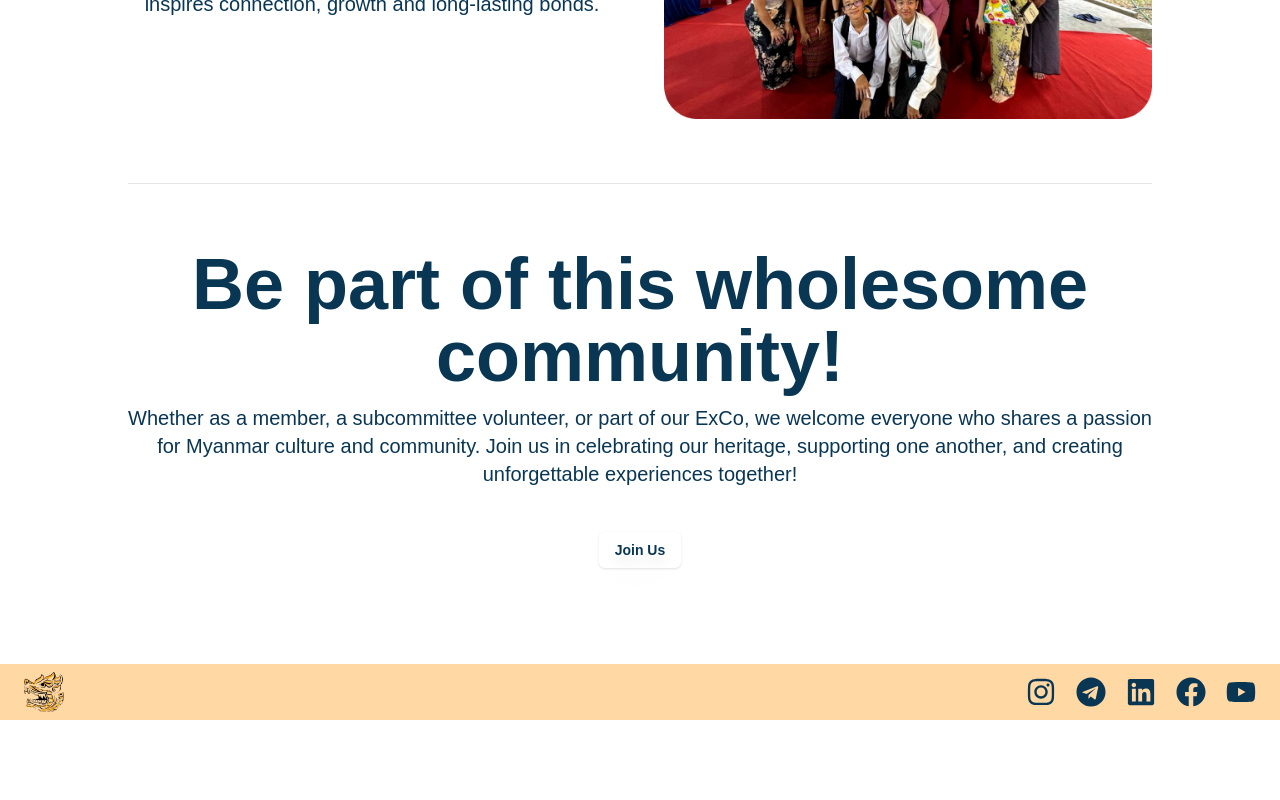
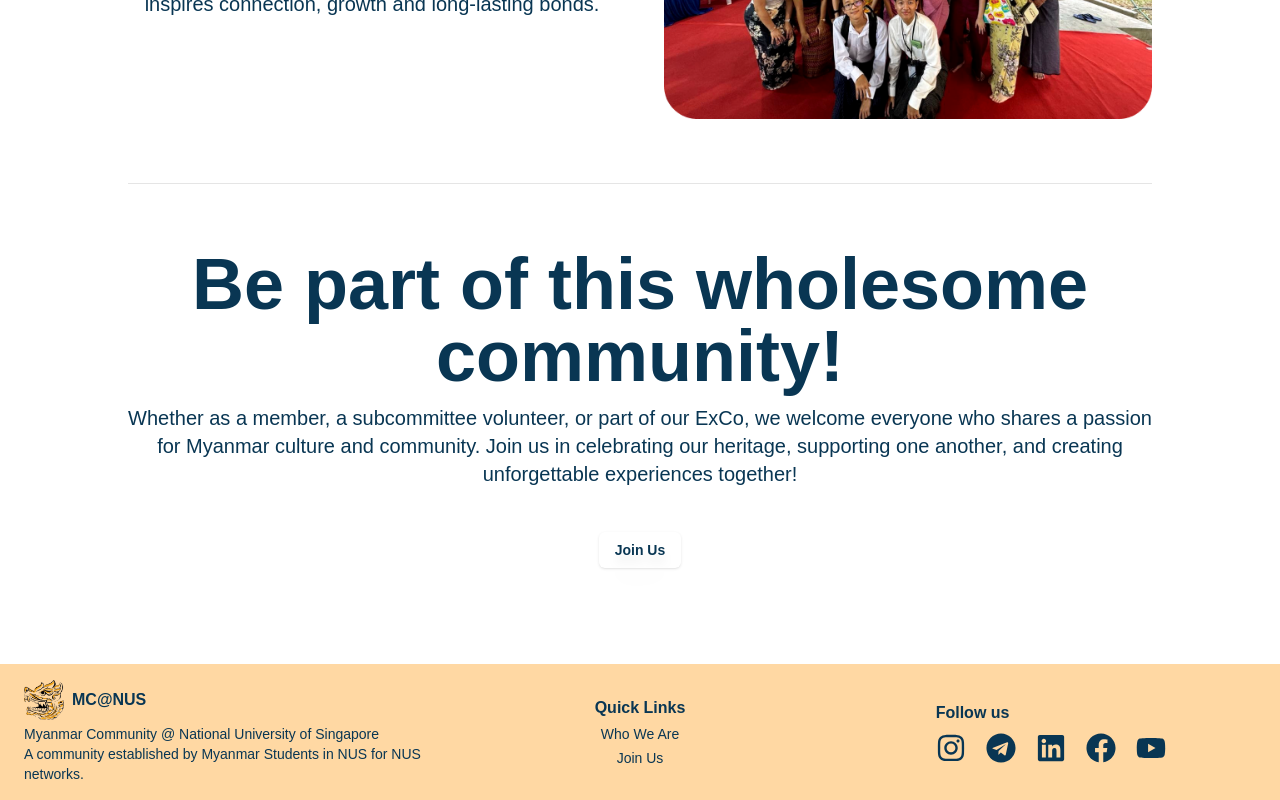
Before and after one commit to ZweZeya/mcnus, a Next.js app: page / in a window 1280 px wide. Shown: the part 1528-2328 px from the top of the page. Before the commit the page ends 2248 px from the top, so only its background shows below. Built offline with nearby package versions, Linux system fonts and the light colour scheme; a web font is replaced by a local one.

Commit message:
Fixed footer

```diff
--- a/src/app/components/footer/Footer.tsx
+++ b/src/app/components/footer/Footer.tsx
@@ -3,19 +3,56 @@ import { FaInstagram, FaTelegram, FaLinkedin, FaFacebook, FaYoutube } from "reac
 import FooterItem from "./FooterItem";
 import Logo from "../Logo";
 import S from "@/app/utils/constantString";
+import { MenuItem } from "../navbar/Menu";
+import FooterLink from "./FooterLink";
 
 const Footer = () => {
+    const menuItems: MenuItem[] = [
+        { name: S.whoWeAre, to: "/about" },
+        { name: S.joinUs, to: "/recruitment" },
+    ];
     return (
-        <div className="flex items-center py-4 px-6 mt-auto justify-center" style={{backgroundColor: frangipani, height: "7vh"}}>
-            <div className="hidden md:inline">
-                <Logo size={40} />
+        <div className="flex items-center py-4 px-6 mt-auto" style={{ backgroundColor: frangipani }}>
+            {/* Left Portion */}
+            <div className="flex-1 flex justify-center">
+                <div className="flex flex-col text-left">
+                    <div className="flex items-center mb-1">
+                        <Logo size={40} />
+                        <strong className="ml-2">MC@NUS</strong>
+                    </div>
+                    <p className="text-sm">
+                        Myanmar Community @ National University of Singapore<br />
+                        A community established by Myanmar Students in NUS for NUS networks.
+                    </p>
+                </div>
             </div>
-            <div className="flex gap-x-5 md:ml-auto">
-                <FooterItem icon={<FaInstagram size={30} />} to={S.instagramLink}/>
-                <FooterItem icon={<FaTelegram size={30} />} to={S.telegramLink} />
-                <FooterItem icon={<FaLinkedin size={30} />} to={S.linkedinLink} />
-                <FooterItem icon={<FaFacebook size={30} />} to={S.facebookLink} />
-                <FooterItem icon={<FaYoutube size={30} />} to={S.youtubeLink} />
+
+            {/* Middle Portion */}
+            <div className="flex-1 flex justify-center">
+                <div className="flex flex-col text-center">
+                    <h3 className="font-semibold">Quick Links</h3>
+                    <ul className="text-sm space-y-1 mt-1">
+                        {menuItems.map((e, i) => (
+                            <li key={i}>
+                                <FooterLink name={e.name} to={e.to} />
+                            </li>
+                        ))}
+                    </ul>
+                </div>
+            </div>
+
+            {/* Right Portion */}
+            <div className="flex-1 flex justify-center">
+                <div className="flex flex-col text-left">
+                    <h3 className="font-semibold mb-2">Follow us</h3>
+                    <div className="flex gap-x-5">
+                        <FooterItem icon={<FaInstagram size={30} />} to={S.instagramLink} />
+                        <FooterItem icon={<FaTelegram size={30} />} to={S.telegramLink} />
+                        <FooterItem icon={<FaLinkedin size={30} />} to={S.linkedinLink} />
+                        <FooterItem icon={<FaFacebook size={30} />} to={S.facebookLink} />
+                        <FooterItem icon={<FaYoutube size={30} />} to={S.youtubeLink} />
+                    </div>
+                </div>
             </div>
         </div>
     );
--- /dev/null
+++ b/src/app/components/footer/FooterLink.tsx
@@ -0,0 +1,22 @@
+"use client";
+
+import { useState } from "react";
+import { navy, white } from "@/app/utils/colors";
+
+const FooterLink: React.FC<{ name: string; to: string }> = ({ name, to }) => {
+    const [isHover, setHover] = useState(false);
+
+    return (
+        <a
+            href={to}
+            className="transition-colors duration-150"
+            onMouseEnter={() => setHover(true)}
+            onMouseLeave={() => setHover(false)}
+            style={{ color: isHover ? white : navy }}
+        >
+            {name}
+        </a>
+    );
+};
+
+export default FooterLink;
```
Also changed, not shown: src/app/components/navbar/Navbar.tsx (+8 -8 lines).
